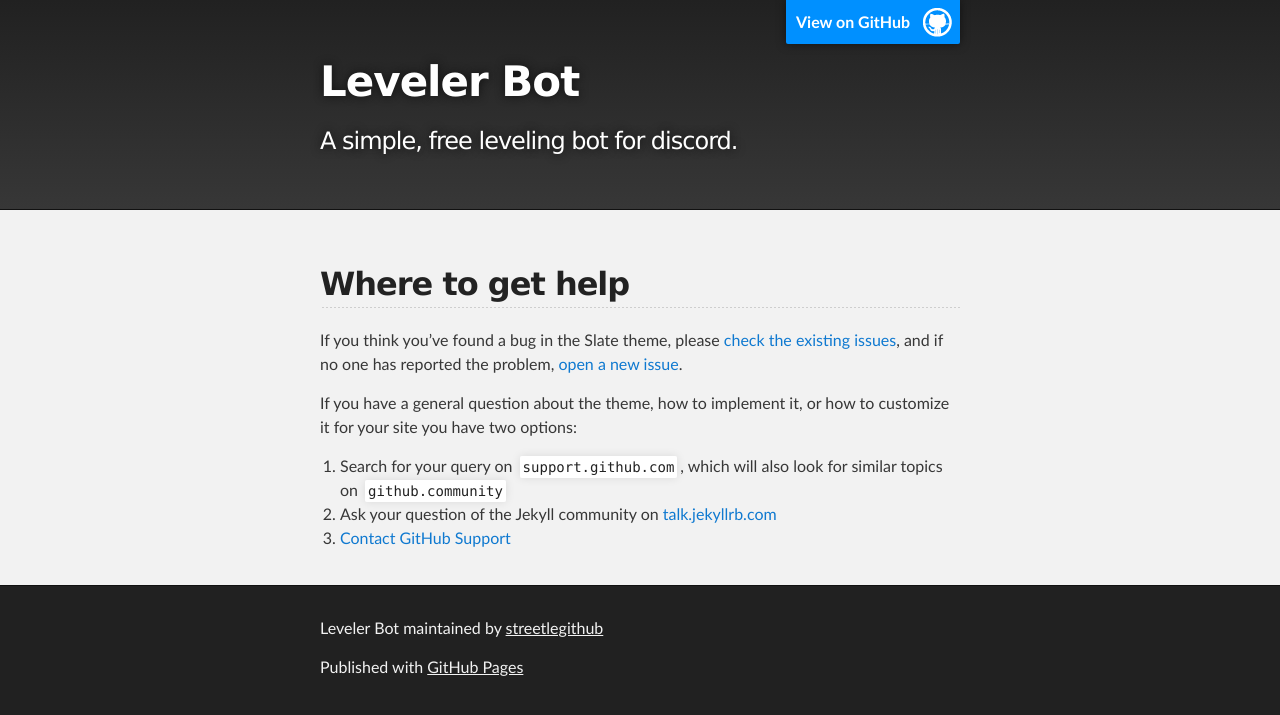
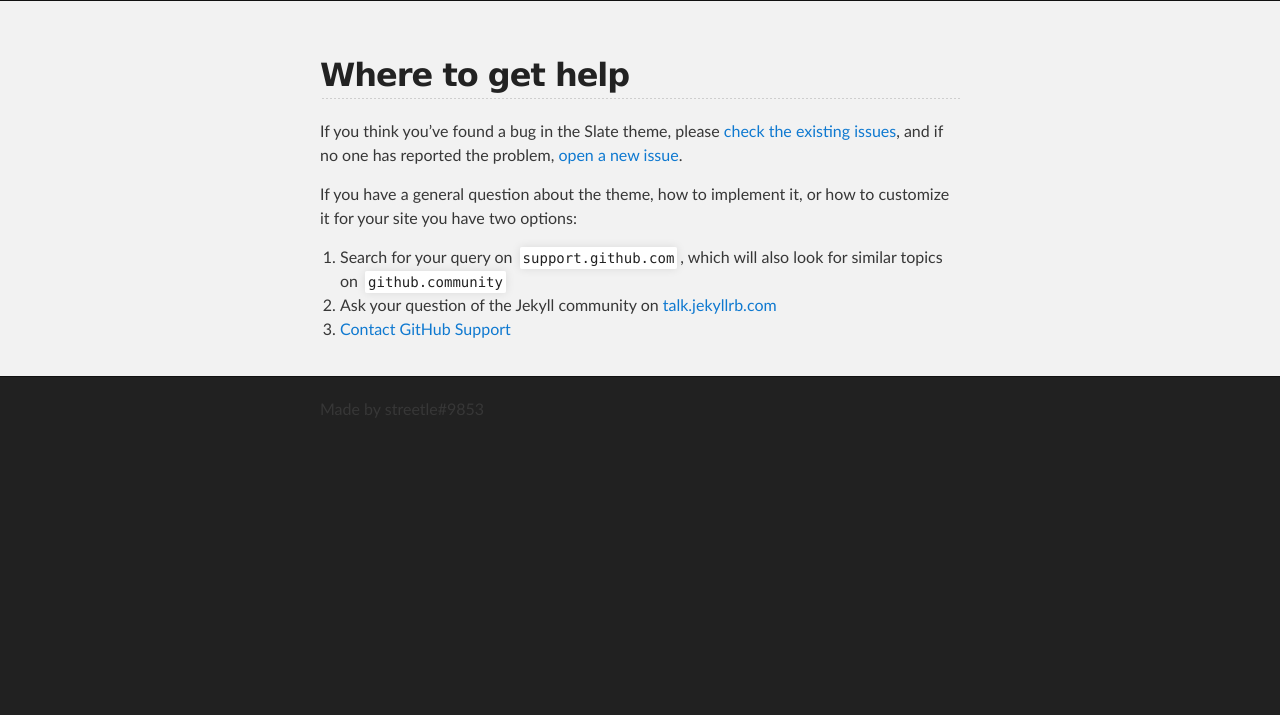
Before and after one commit to streetlegithub/levelerbot.cf, a Jekyll site: the page built from docs/SUPPORT.md, in a window 1280 px wide. Shown: the top 715 px of the page. Built offline with Jekyll 4.4.1, drawn with Linux system fonts in a browser that asks for light colours; our own code applies the rules of GitHub Pages for plain Markdown files.

Commit message:
Update default.html

```diff
--- a/_layouts/default.html
+++ b/_layouts/default.html
@@ -13,25 +13,6 @@
 
   <body>
 
-    <!-- HEADER -->
-    <div id="header_wrap" class="outer">
-        <header class="inner">
-          {% if site.github.is_project_page %}
-            <a id="forkme_banner" href="{{ site.github.repository_url }}">View on GitHub</a>
-          {% endif %}
-
-          <h1 id="project_title">{{ site.title | default: site.github.repository_name }}</h1>
-          <h2 id="project_tagline">{{ site.description | default: site.github.project_tagline }}</h2>
-
-          {% if site.show_downloads %}
-            <section id="downloads">
-              <a class="zip_download_link" href="{{ site.github.zip_url }}">Download this project as a .zip file</a>
-              <a class="tar_download_link" href="{{ site.github.tar_url }}">Download this project as a tar.gz file</a>
-            </section>
-          {% endif %}
-        </header>
-    </div>
-
     <!-- MAIN CONTENT -->
     <div id="main_content_wrap" class="outer">
       <section id="main_content" class="inner">
@@ -42,10 +23,7 @@
     <!-- FOOTER  -->
     <div id="footer_wrap" class="outer">
       <footer class="inner">
-        {% if site.github.is_project_page %}
-        <p class="copyright">{{ site.title | default: site.github.repository_name }} maintained by <a href="{{ site.github.owner_url }}">{{ site.github.owner_name }}</a></p>
-        {% endif %}
-        <p>Published with <a href="https://pages.github.com">GitHub Pages</a></p>
+Made by streetle#9853
       </footer>
     </div>
   </body>
```
